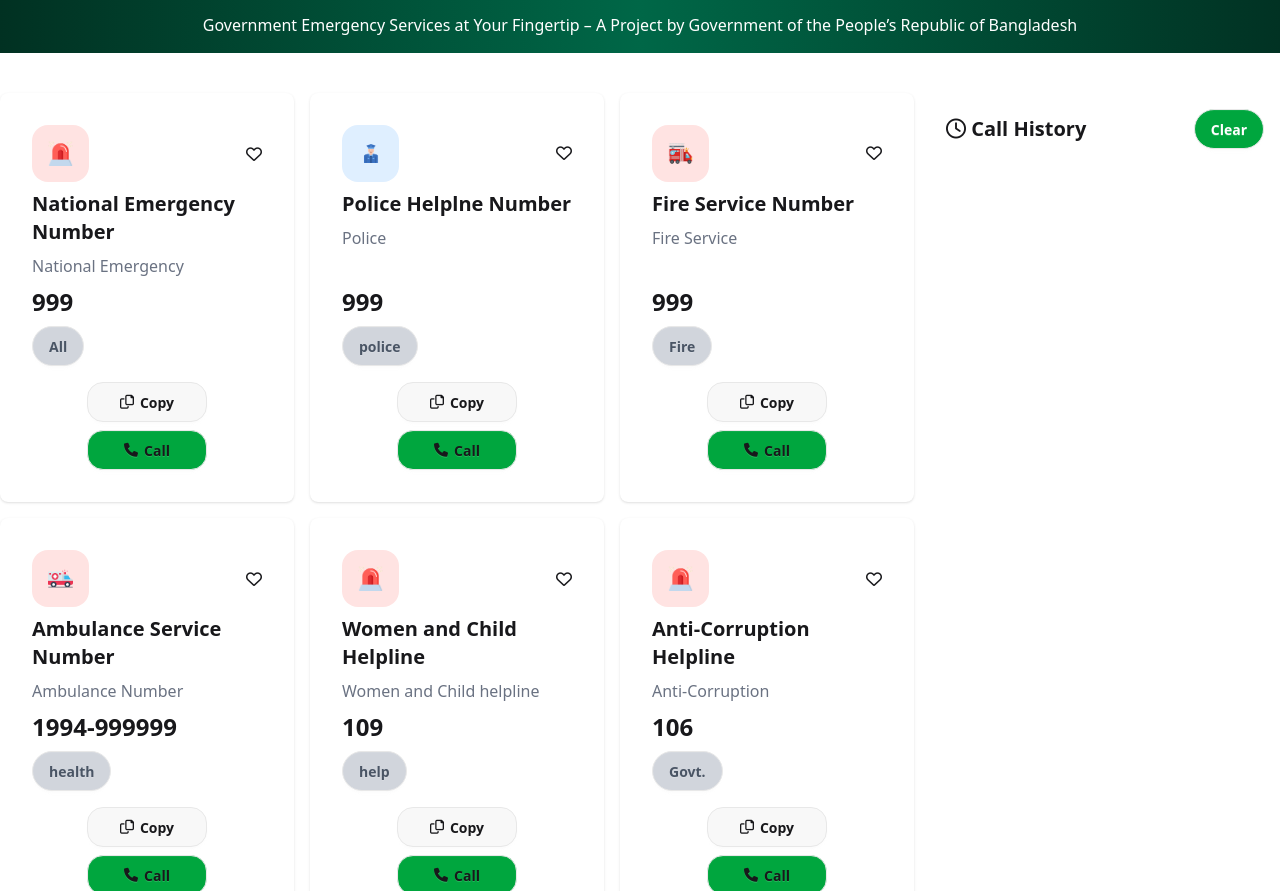
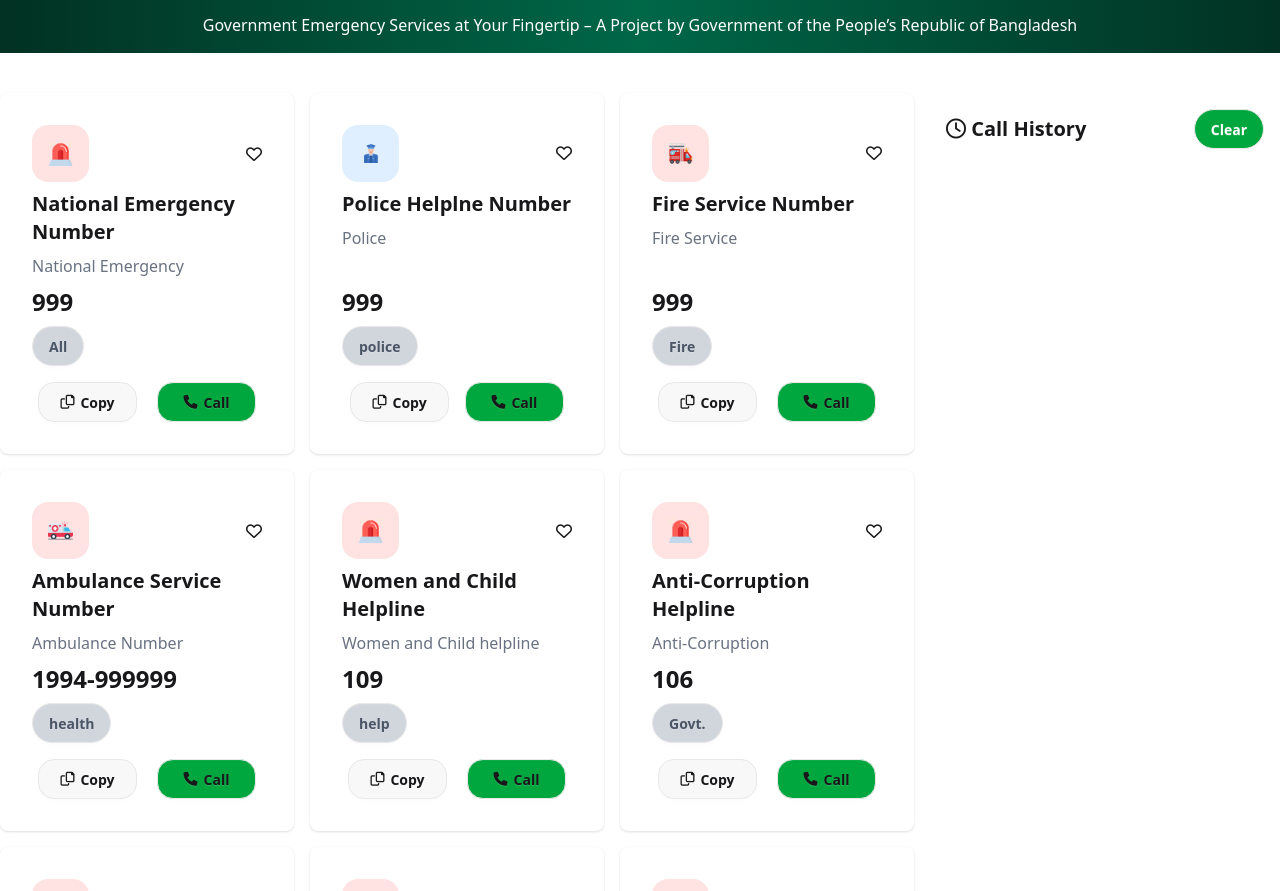
Before and after one commit to MD-Saadman-Fuad/PH-A5, a plain HTML site: page index.html in a window 1280 px wide. Shown: the part 209-1100 px from the top of the page. Drawn offline with nearby package versions, Linux system fonts and the light colour scheme.

Commit message:
card button changed

```diff
--- a/index.html
+++ b/index.html
@@ -31,7 +31,7 @@
                 <button class="btn p-4 rounded-3xl"><span id="available-coin">100</span><img class="w-[20px] h-[20px]" src="./assets/coin.png"
                         alt=""></button>
 
-                <button class="btn p-4 rounded-3xl bg-[#00A63E]">
+                <button class="btn p-4 rounded-3xl bg-[#00A63E] text-white">
                     <span id="copy-count">0</span> Copy
                 </button>
             </div>
@@ -62,8 +62,8 @@
                         <button class="btn p-4 rounded-3xl bg-gray-300 text-gray-600"> All</button>
                     </div>
                     <div class="flex items-center justify-around card-actions mt-2">
-                        <button class="btn w-[120px] rounded-2xl copy-btn"><i class="fa-regular fa-copy"></i> Copy</button>
-                        <button class="btn bg-[#00A63E] w-[120px] rounded-2xl call-btn"><i class="fa-solid fa-phone"></i> Call</button>
+                        <button class="btn w-3/7 rounded-2xl copy-btn"><i class="fa-regular fa-copy"></i> Copy</button>
+                        <button class="btn bg-[#00A63E] w-3/7 rounded-2xl call-btn"><i class="fa-solid fa-phone"></i> Call</button>
                     </div>
                 </div>
             </div>
@@ -83,8 +83,8 @@
                         <button class="btn p-4 rounded-3xl bg-gray-300 text-gray-600"> police</button>
                     </div>
                     <div class="flex items-center justify-evenly card-actions mt-2">
-                        <button class="btn w-[120px] rounded-2xl copy-btn"><i class="fa-regular fa-copy"></i> Copy</button>
-                        <button class="btn bg-[#00A63E] w-[120px] rounded-2xl call-btn"><i class="fa-solid fa-phone"></i> Call</button>
+                        <button class="btn w-3/7 rounded-2xl copy-btn"><i class="fa-regular fa-copy"></i> Copy</button>
+                        <button class="btn bg-[#00A63E] w-3/7 rounded-2xl call-btn"><i class="fa-solid fa-phone"></i> Call</button>
                     </div>
                 </div>
             </div>
@@ -104,8 +104,8 @@
                         <button class="btn p-4 rounded-3xl bg-gray-300 text-gray-600">Fire</button>
                     </div>
                     <div class="flex items-center justify-around card-actions mt-2">
-                        <button class="btn w-[120px] rounded-2xl copy-btn"><i class="fa-regular fa-copy"></i> Copy</button>
-                        <button class="btn bg-[#00A63E] w-[120px] rounded-2xl call-btn"><i class="fa-solid fa-phone"></i> Call</button>
+                        <button class="btn w-3/7 rounded-2xl copy-btn"><i class="fa-regular fa-copy"></i> Copy</button>
+                        <button class="btn bg-[#00A63E] w-3/7 rounded-2xl call-btn"><i class="fa-solid fa-phone"></i> Call</button>
                     </div>
                 </div>
             </div>
@@ -125,8 +125,8 @@
                         <button class="btn p-4 rounded-3xl bg-gray-300 text-gray-600">health</button>
                     </div>
                     <div class="flex items-center justify-around card-actions mt-2">
-                        <button class="btn w-[120px] rounded-2xl copy-btn"><i class="fa-regular fa-copy"></i> Copy</button>
-                        <button class="btn bg-[#00A63E] w-[120px] rounded-2xl call-btn"><i class="fa-solid fa-phone"></i> Call</button>
+                        <button class="btn w-3/7 rounded-2xl copy-btn"><i class="fa-regular fa-copy"></i> Copy</button>
+                        <button class="btn bg-[#00A63E] w-3/7 rounded-2xl call-btn"><i class="fa-solid fa-phone"></i> Call</button>
                     </div>
                 </div>
             </div>
@@ -145,8 +145,8 @@
                         <button class="btn p-4 rounded-3xl bg-gray-300 text-gray-600">help</button>
                     </div>
                     <div class="flex items-center justify-around card-actions mt-2">
-                        <button class="btn w-[120px] rounded-2xl copy-btn"><i class="fa-regular fa-copy"></i> Copy</button>
-                        <button class="btn bg-[#00A63E] w-[120px] rounded-2xl call-btn"><i class="fa-solid fa-phone"></i> Call</button>
+                        <button class="btn w-3/7 rounded-2xl copy-btn"><i class="fa-regular fa-copy"></i> Copy</button>
+                        <button class="btn bg-[#00A63E] w-3/7 rounded-2xl call-btn"><i class="fa-solid fa-phone"></i> Call</button>
                     </div>
                 </div>
             </div>
@@ -165,8 +165,8 @@
                         <button class="btn p-4 rounded-3xl bg-gray-300 text-gray-600"> Govt.</button>
                     </div>
                     <div class="flex items-center justify-around card-actions mt-2">
-                        <button class="btn w-[120px] rounded-2xl copy-btn"><i class="fa-regular fa-copy"></i> Copy</button>
-                        <button class="btn bg-[#00A63E] w-[120px] rounded-2xl call-btn"><i class="fa-solid fa-phone"></i> Call</button>
+                        <button class="btn w-3/7 rounded-2xl copy-btn"><i class="fa-regular fa-copy"></i> Copy</button>
+                        <button class="btn bg-[#00A63E] w-3/7 rounded-2xl call-btn"><i class="fa-solid fa-phone"></i> Call</button>
                     </div>
                 </div>
             </div>
@@ -185,8 +185,8 @@
                         <button class="btn p-4 rounded-3xl bg-gray-300 text-gray-600">Electricity</button>
                     </div>
                     <div class="flex items-center justify-around card-actions mt-2">
-                        <button class="btn w-[120px] rounded-2xl copy-btn"><i class="fa-regular fa-copy"></i> Copy</button>
-                        <button class="btn bg-[#00A63E] w-[120px] rounded-2xl call-btn"><i class="fa-solid fa-phone"></i> Call</button>
+                        <button class="btn w-3/7 rounded-2xl copy-btn"><i class="fa-regular fa-copy"></i> Copy</button>
+                        <button class="btn bg-[#00A63E] w-3/7 rounded-2xl call-btn"><i class="fa-solid fa-phone"></i> Call</button>
                     </div>
                 </div>
             </div>
@@ -205,8 +205,8 @@
                         <button class="btn p-4 rounded-3xl bg-gray-300 text-gray-600">NGO</button>
                     </div>
                     <div class="flex items-center justify-around card-actions mt-2">
-                        <button class="btn w-[120px] rounded-2xl copy-btn"><i class="fa-regular fa-copy"></i> Copy</button>
-                        <button class="btn bg-[#00A63E] w-[120px] rounded-2xl call-btn"><i class="fa-solid fa-phone"></i> Call</button>
+                        <button class="btn w-3/7 rounded-2xl copy-btn"><i class="fa-regular fa-copy"></i> Copy</button>
+                        <button class="btn bg-[#00A63E] w-3/7 rounded-2xl call-btn"><i class="fa-solid fa-phone"></i> Call</button>
                     </div>
                 </div>
             </div>
@@ -225,8 +225,8 @@
                         <button class="btn p-4 rounded-3xl bg-gray-300 text-gray-600">Travel</button>
                     </div>
                     <div class="flex items-center justify-around card-actions mt-2">
-                        <button class="btn w-[120px] rounded-2xl copy-btn"><i class="fa-regular fa-copy"></i> Copy</button>
-                        <button class="btn bg-[#00A63E] w-[120px] rounded-2xl call-btn"><i class="fa-solid fa-phone"></i> Call</button>
+                        <button class="btn w-3/7 rounded-2xl copy-btn"><i class="fa-regular fa-copy"></i> Copy</button>
+                        <button class="btn bg-[#00A63E] w-3/7 rounded-2xl call-btn"><i class="fa-solid fa-phone"></i> Call</button>
                     </div>
                 </div>
             </div>
```
